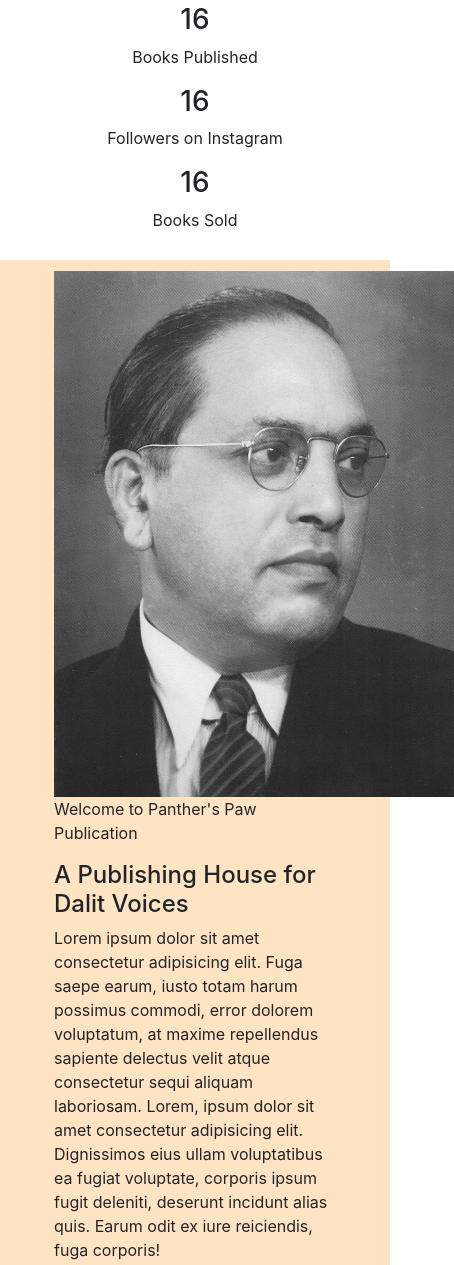
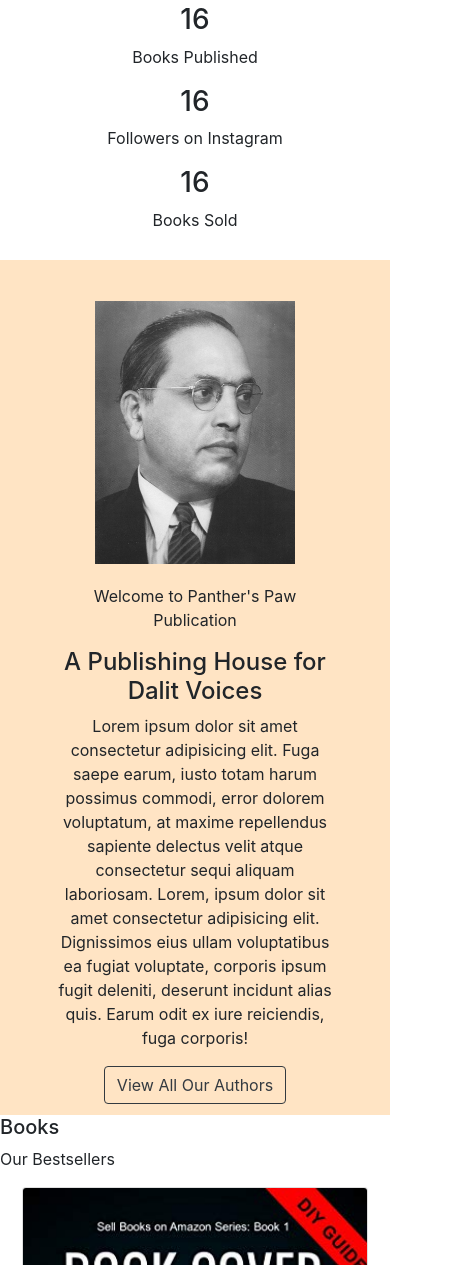
Before and after one commit to techyoda007/panther-s-paw, a plain HTML site: page index.html in a window 390 px wide. Shown: the part 811-2076 px from the top of the page, 454 px wide, since content can reach past the window. Drawn offline with nearby package versions, Linux system fonts and the light colour scheme.

Commit message:
made changes in about company section

```diff
--- a/styles/styles.css
+++ b/styles/styles.css
@@ -122,4 +122,15 @@ hr {
     height: 288.4px;
     margin-top: 30px;
   }
+
+  .ambedkar-image {
+    width: 200px;
+    height: 262.75px;
+    margin-top: 30px;
+    margin-bottom: 20px;
+  }
+
+  .about-company {
+    text-align: center;
+  }
 }
```
